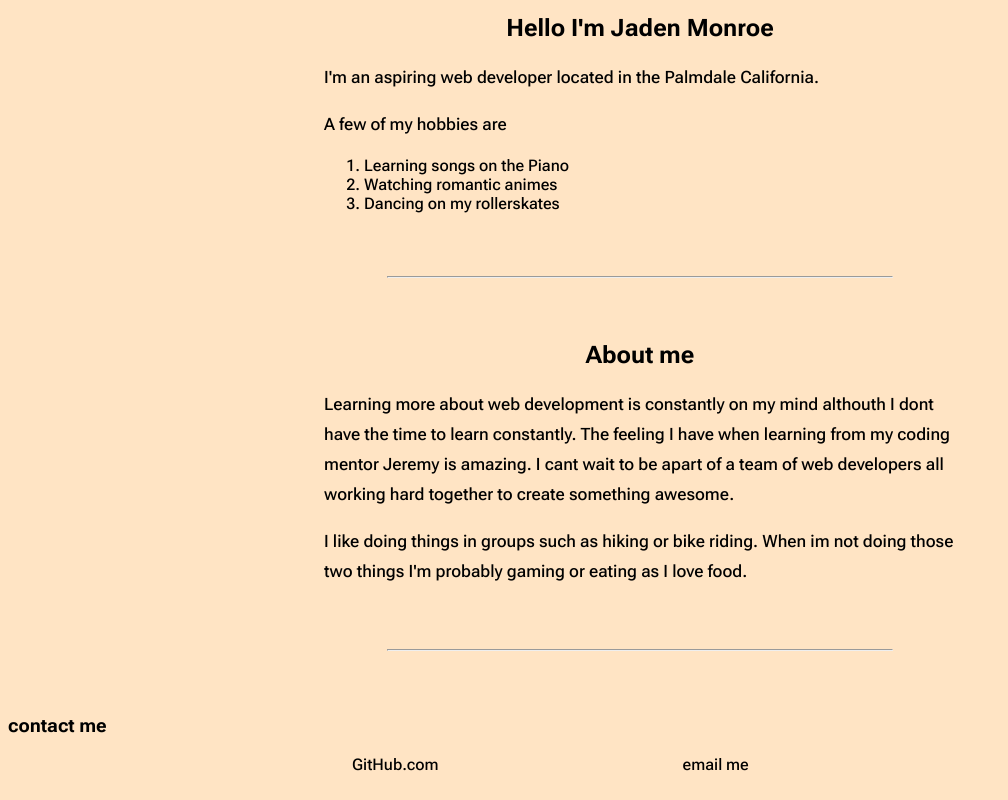
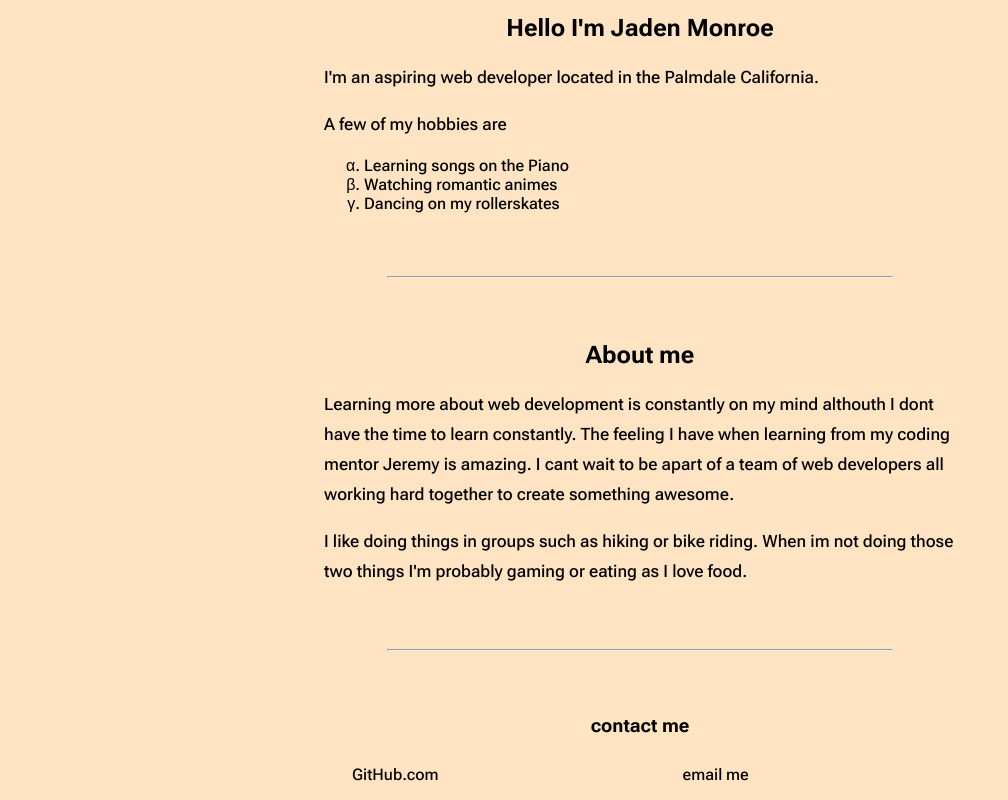
Before and after one commit to jmonroe33/Basic-ugly-portfolio, a plain HTML site: page index.html in a window 1280 px wide. Shown: the part 463-1263 px from the top of the page, without its empty margins (0-1008 px from the left). Drawn offline with Linux system fonts and the light colour scheme.

Commit message:
Update styles.css

```diff
--- a/styles.css
+++ b/styles.css
@@ -41,16 +41,20 @@ margin: 10%;
 }
 
 
-/*  All list styles */
-ul{
-    list-style: circle;
+/*  All ol list styles */
+ol{
+    list-style: lower-greek;
 }
 
-/* i want all h2's to be in the center */
+/* i want all h2's and h3's to be in the center */
 h2{
     text-align: center;
   }
-
+  h3{
+      text-align: center;
+      padding-bottom: 10px;
+}
+/* all paragraph styles */
 p{
 line-height: 30px;
     font-size:17px;
```
